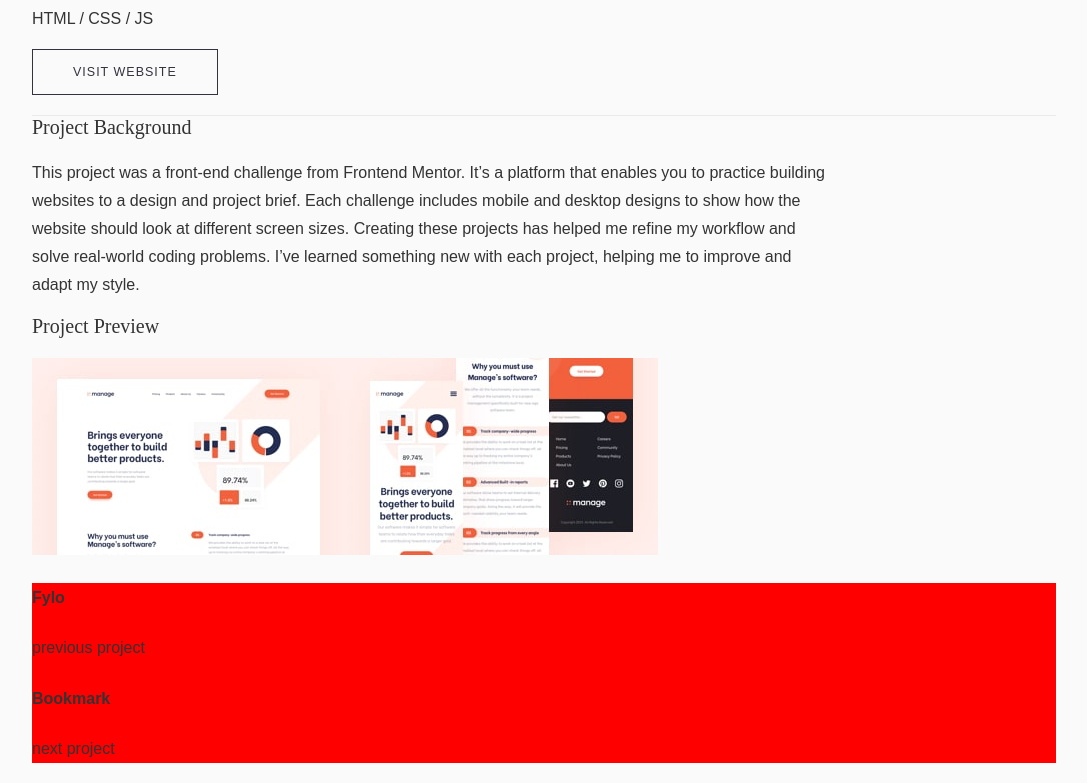
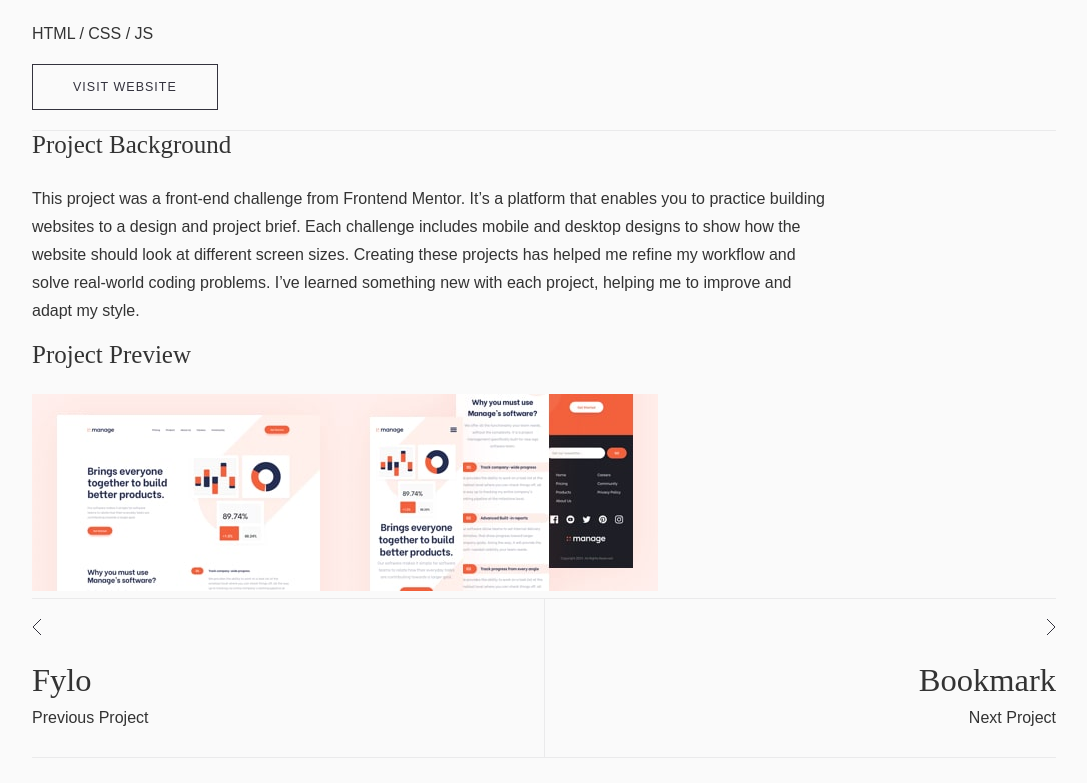
Before and after one commit to stevenCsaunders/minimalist-portfolio-react, a React (Create React App) app: page / in a window 1280 px wide. Shown: the part 436-1219 px from the top of the page, without its empty margins (96-1183 px from the left). Built offline with nearby package versions, Linux system fonts and the light colour scheme; a web font is replaced by a local one.

Commit message:
styled the project navigation component with styled components

```diff
--- a/src/Project/ProjectNav.js
+++ b/src/Project/ProjectNav.js
@@ -1,15 +1,19 @@
 import { ProjectNavStyled } from '../Styled/ProjectStyled'
+import LeftArrow from '../data/images/icons/arrow-left.svg'
+import RightArrow from '../data/images/icons/arrow-right.svg'
 
 const ProjectNav = () => {
 	return (
 		<ProjectNavStyled>
 			<div>
+      <img src={LeftArrow} alt= 'next project arrow' />
 				<h4>Fylo</h4>
-				<p>previous project</p>
+				<p>Previous Project</p>
 			</div>
 			<div>
+      <img src={RightArrow} alt='previous project arrow' />
 				<h4>Bookmark</h4>
-				<p>next project</p>
+				<p>Next Project</p>
 			</div>
 		</ProjectNavStyled>
 	)
--- a/src/Styled/GlobalStyled.js
+++ b/src/Styled/GlobalStyled.js
@@ -232,8 +232,8 @@
   --bodyFont: "Public Sans", sans-serif;
   --baseFontSize: 10px;
   --textExtraLarge: 3.9rem;
-  --textLarge: 2.5rem;
-  --textMedium: 2rem;
+  --textLarge: 3.25rem;
+  --textMedium: 2.5rem;
   --textRegular: 1.6rem;
   --textSmall: 1.25rem;
   --textExtraSmall: 1rem;
--- a/src/Styled/MainStyled.js
+++ b/src/Styled/MainStyled.js
@@ -13,7 +13,9 @@
 
 	h1,
 	h2,
-  h3 {
+	h3,
+	h4,
+	h5 {
 		font-family: var(--headingFont);
 		font-weight: var(--textBold);
 		line-height: 1.15;
--- a/src/Styled/ProjectStyled.js
+++ b/src/Styled/ProjectStyled.js
@@ -1,4 +1,4 @@
-import styled from 'styled-components';
+import styled from 'styled-components'
 
 export const ProjectStyled = styled.div`
 	article {
@@ -11,5 +11,24 @@
 `
 
 export const ProjectNavStyled = styled.section`
-  background-color:red;
+	display: flex;
+	justify-content: space-between;
+	border-top: var(--lightDivider);
+	border-bottom: var(--lightDivider);
+  margin-bottom: 8rem;
+  div + div {
+    text-align: right;
+    border-left: var(--lightDivider);
+    width: 50%;
+  }
+	img {
+		margin: 2rem 0;
+	}
+	h4 {
+    font-size: var(--textLarge);
+    margin: 0 0 .5rem 0;
+	}
+	p {
+		margin: 0 0 2.5rem 0;
+	}
 `
```
Also changed, not shown: 1 other file (tests, documents, lock files or other folders). Lines whose indentation alone changed are shown as unchanged.
